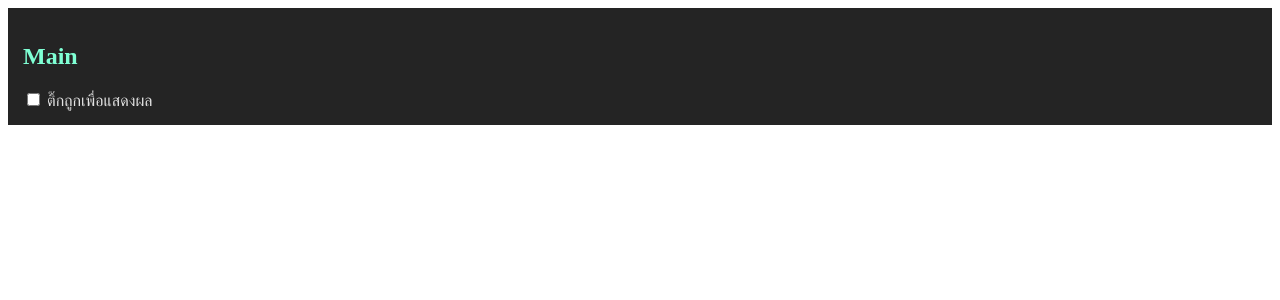
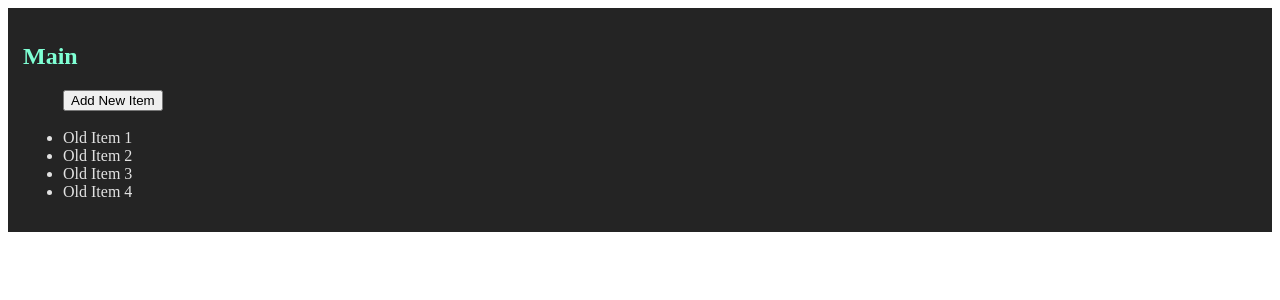
Before and after one commit to Sahasawat-Boss/Vue-Starter-Mikelopster, a Vue app: page / in a window 1280 px wide. Shown: the top 300 px of the page. Built offline with nearby package versions, Linux system fonts and the light colour scheme.

Commit message:
UPdate Vfor

```diff
--- a/src/App.vue
+++ b/src/App.vue
@@ -1,11 +1,11 @@
 <script setup>
-import VIf from './components/v-condition/VIf.vue';
+import VFor from './components/v-condition/VFor.vue';
 </script>
 
 <template>
   <main class="Main">
     <h2 class="Head">Main</h2>
-    <VIf />
+    <VFor />
   </main>
 </template>
 
--- a/src/components/v-condition/VFor.vue
+++ b/src/components/v-condition/VFor.vue
@@ -3,20 +3,22 @@ import { ref } from 'vue'
 
 const items = ref(['Old Item 1', 'Old Item 2', 'Old Item 3', 'Old Item 4'])
 
-const addNewItem = () =>{
-    const itemLegth = items.value.length+1
+const addNewItem = () => {
+  const itemLegth = items.value.length + 1
   items.value.push('New Item' + itemLegth)
 }
 
 </script>
 
 <template>
+  <div>
     <ul>
       <button @click="addNewItem()">Add New Item</button>
       <br>
       <br>
-    <li v-for="item in items">
+      <li v-for="(item, index) in items" :key="index">
         {{ item }}
       </li>
     </ul>
+  </div>
 </template>
```
Also changed, not shown: Note/06V-Condition.md (+3 -2 lines). Lines whose indentation alone changed are shown as unchanged.
